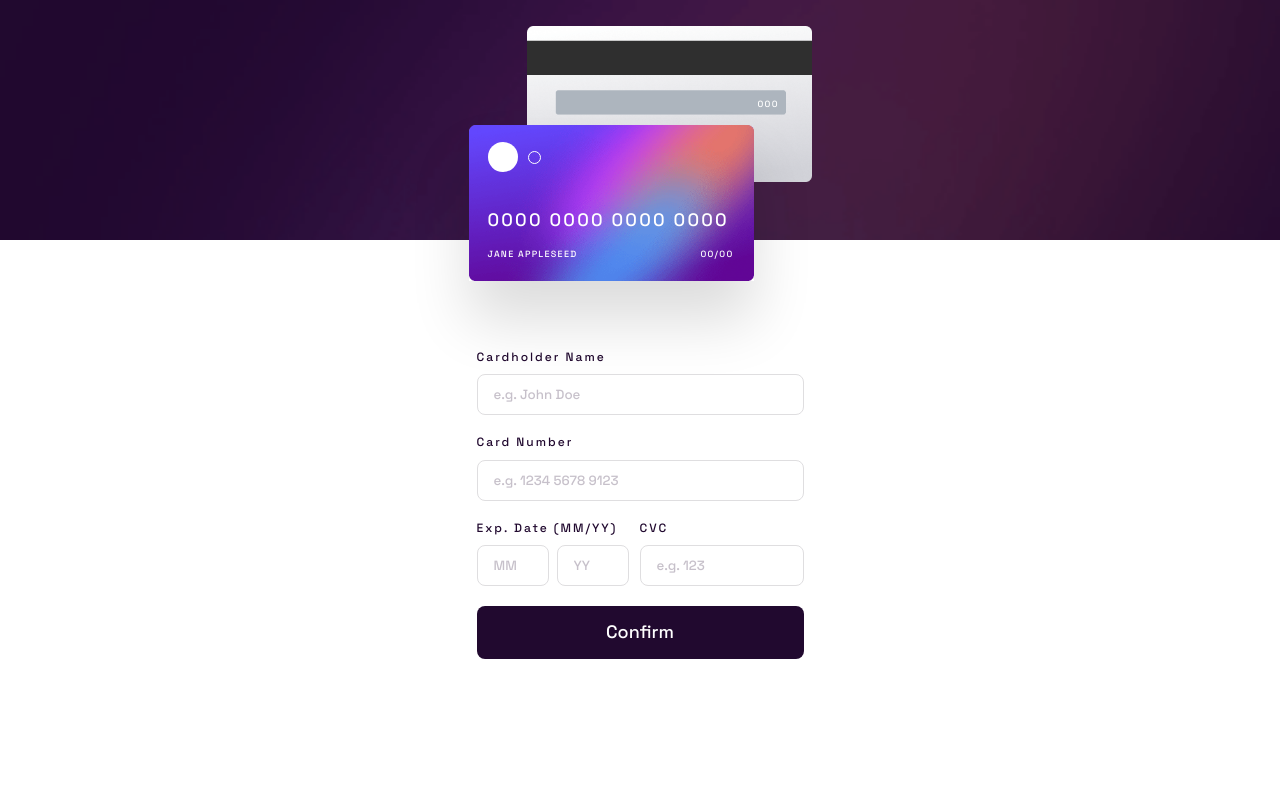
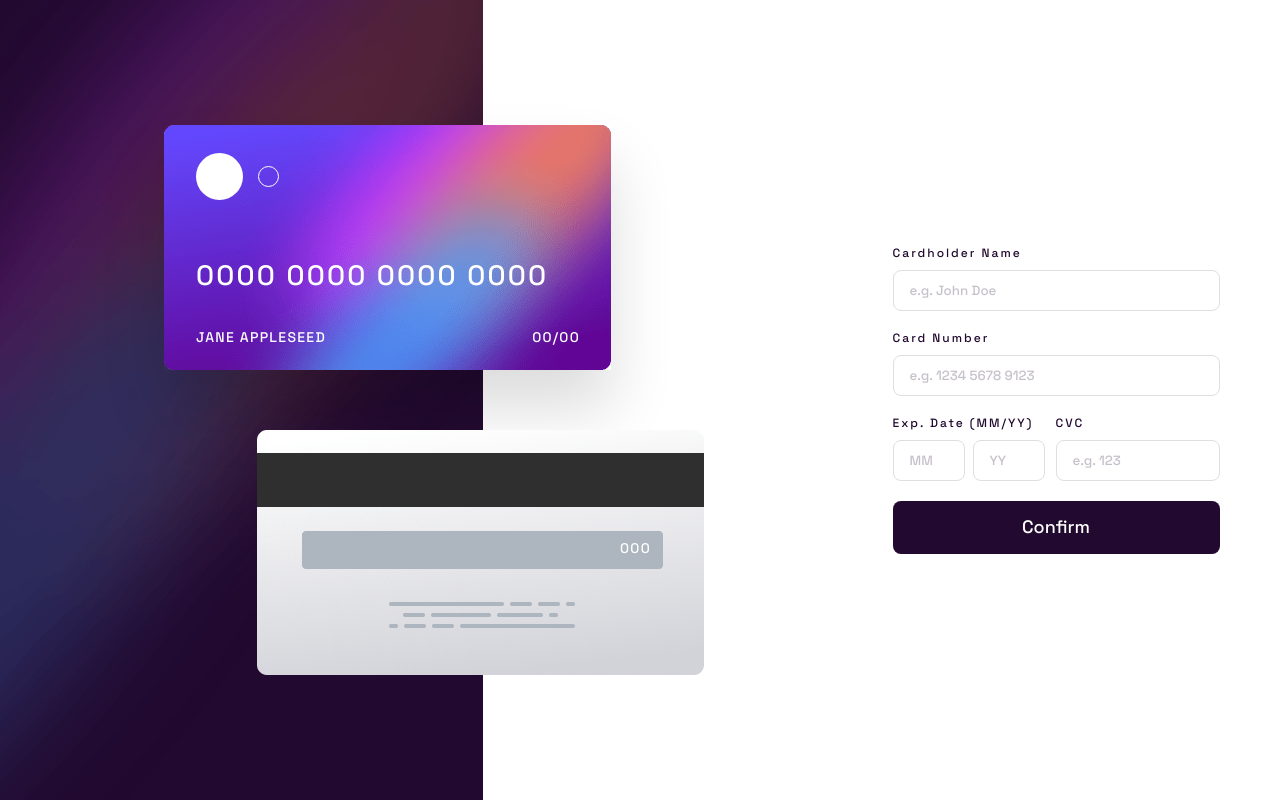
Before and after one commit to Mariam-Mantidze/Interactive-card-details-form, a React (Vite) app: page / in a window 1280 px wide. Built offline with nearby package versions, Linux system fonts and the light colour scheme.

Commit message:
style: desktop

```diff
--- a/src/App.jsx
+++ b/src/App.jsx
@@ -95,7 +95,7 @@ function App() {
   };
 
   return (
-    <>
+    <MainContainer>
       <GlobalStyle />
       <Card {...values} />
       <Main>
@@ -111,14 +111,32 @@ function App() {
           />
         )}
       </Main>
-    </>
+    </MainContainer>
   );
 }
+
+const MainContainer = styled.div`
+  display: flex;
+  flex-direction: column;
+
+  @media (min-width: 1000px) {
+    flex-direction: row;
+    /* justify-content: space-between; */
+    gap: 349px;
+  }
+
+  @media (min-width: 1000px) {
+    flex-direction: row;
+    /* justify-content: space-between; */
+    gap: 349px;
+  }
+`;
 
 const Main = styled.main`
   display: flex;
   align-items: center;
   justify-content: center;
+  width: 100%;
 `;
 
 export default App;
--- a/src/components/Card.jsx
+++ b/src/components/Card.jsx
@@ -2,6 +2,7 @@ import styled from "styled-components";
 import FrontCard from "/images/bg-card-front.png";
 import BackCard from "/images/bg-card-back.png";
 import MobileBackground from "/images/bg-main-mobile.png";
+import DesktopBackground from "/images/bg-main-desktop.png";
 
 export default function Card({ name, cardNumber, month, year, cvc }) {
   return (
@@ -62,8 +63,16 @@ const CardBox = styled.div`
   height: 240px;
   display: flex;
   align-items: center;
+  justify-content: center;
 
-  justify-content: center;
+  @media (min-width: 1000px) {
+    flex-direction: column;
+    align-items: flex-start;
+    height: unset;
+    background-image: url(${DesktopBackground});
+    height: 100vh;
+    min-width: 483px;
+  }
 `;
 
 const FrontCardContainer = styled.div`
@@ -78,10 +87,21 @@ const FrontCardContainer = styled.div`
   box-shadow: 0px 39px 60px 0px rgba(0, 0, 0, 0.14);
   position: absolute;
 
+  @media (min-width: 1000px) {
+    width: 447px;
+    height: 245px;
+    margin-left: 164px;
+    position: initial;
+    padding: 28px 31px 26.5px 32px;
+  }
   & .circles {
     display: flex;
     align-items: center;
     gap: 10px;
+
+    @media (min-width: 1000px) {
+      gap: 15px;
+    }
   }
 
   & .circle {
@@ -89,6 +109,11 @@ const FrontCardContainer = styled.div`
     height: 30px;
     background: rgba(255, 255, 255, 1);
     border-radius: 50%;
+
+    @media (min-width: 1000px) {
+      width: 46.96px;
+      height: 47px;
+    }
   }
 
   .small-circle {
@@ -96,6 +121,11 @@ const FrontCardContainer = styled.div`
     height: 13px;
     border: 1px solid rgba(255, 255, 255, 1);
     border-radius: 50%;
+
+    @media (min-width: 1000px) {
+      width: 21px;
+      height: 21px;
+    }
   }
 
   & .numbers {
@@ -105,6 +135,11 @@ const FrontCardContainer = styled.div`
     text-align: left;
     display: inline-block;
     margin-top: 37px;
+
+    @media (min-width: 1000px) {
+      font-size: 28px;
+      margin-top: 64px;
+    }
   }
 
   & .name-date {
@@ -112,6 +147,10 @@ const FrontCardContainer = styled.div`
     justify-content: space-between;
     align-items: center;
     margin-top: 17px;
+
+    @media (min-width: 1000px) {
+      margin-top: 41.5px;
+    }
   }
 
   & .name {
@@ -119,6 +158,10 @@ const FrontCardContainer = styled.div`
     line-height: 11.48px;
     letter-spacing: 1.2857142686843872px;
     text-align: left;
+
+    @media (min-width: 1000px) {
+      font-size: 14px;
+    }
   }
 
   & .date {
@@ -126,6 +169,10 @@ const FrontCardContainer = styled.div`
     line-height: 11.48px;
     letter-spacing: 1.2857142686843872px;
     text-align: right;
+
+    @media (min-width: 1000px) {
+      font-size: 14px;
+    }
   }
 `;
 
@@ -140,16 +187,33 @@ const BackContainer = styled.div`
   position: absolute;
   padding: 65px 0 0px 231px;
 
+  @media (min-width: 1000px) {
+    width: 447px;
+    height: 245px;
+    margin-left: 257px;
+    position: initial;
+    margin-top: 60px;
+    padding: 107px 0 0px 363px;
+  }
+
   & .cvc {
     font-size: 9px;
     font-weight: 500;
     line-height: 11.48px;
     letter-spacing: 1.2857142686843872px;
     text-align: right;
+
+    @media (min-width: 1000px) {
+      font-size: 14px;
+    }
   }
 `;
 
 const CardContainer = styled.div`
   position: absolute;
   width: 375px;
+
+  @media (min-width: 1000px) {
+    position: initial;
+  }
 `;
--- a/src/components/Form.jsx
+++ b/src/components/Form.jsx
@@ -3,6 +3,7 @@ import { useState } from "react";
 
 export default function Form({ handleChange, onSubmit, errors, ...values }) {
   return (
+    <div>
       <FormComponent>
         <div className="label-input">
           <label htmlFor="name">Cardholder Name</label>
@@ -30,7 +31,9 @@ export default function Form({ handleChange, onSubmit, errors, ...values }) {
             type="text"
           />
 
-        {errors.cardNumber && <ErrorMessage>{errors.cardNumber}</ErrorMessage>}
+          {errors.cardNumber && (
+            <ErrorMessage>{errors.cardNumber}</ErrorMessage>
+          )}
         </div>
 
         <div className="flex-container">
@@ -81,8 +84,14 @@ export default function Form({ handleChange, onSubmit, errors, ...values }) {
           Confirm
         </button>
       </FormComponent>
+    </div>
   );
 }
+
+const FormParentContainer = styled.div`
+  display:flex;
+  align-items
+`;
 
 const FormComponent = styled.form`
   margin-top: 110px;
@@ -91,6 +100,12 @@ const FormComponent = styled.form`
   display: flex;
   flex-direction: column;
   gap: 20px;
+
+  @media (min-width: 1000px) {
+    margin-top: 0;
+    padding: 0;
+    /* margin-left: 127px; */
+  }
 
   & label {
     font-size: 12px;
--- a/styles/GlobalStyles.js
+++ b/styles/GlobalStyles.js
@@ -11,14 +11,8 @@ export const GlobalStyle = createGlobalStyle`
 body {
     font-family: "Space Grotesk", sans-serif;
     min-height: 100dvh;
-    display: flex;
-  flex-direction: column;
-
-  overflow-x: hidden;
-
-
-
-
+    /* display: flex;
+  flex-direction: column; */
 }
 
 button {
```
Lines whose indentation alone changed are shown as unchanged.
